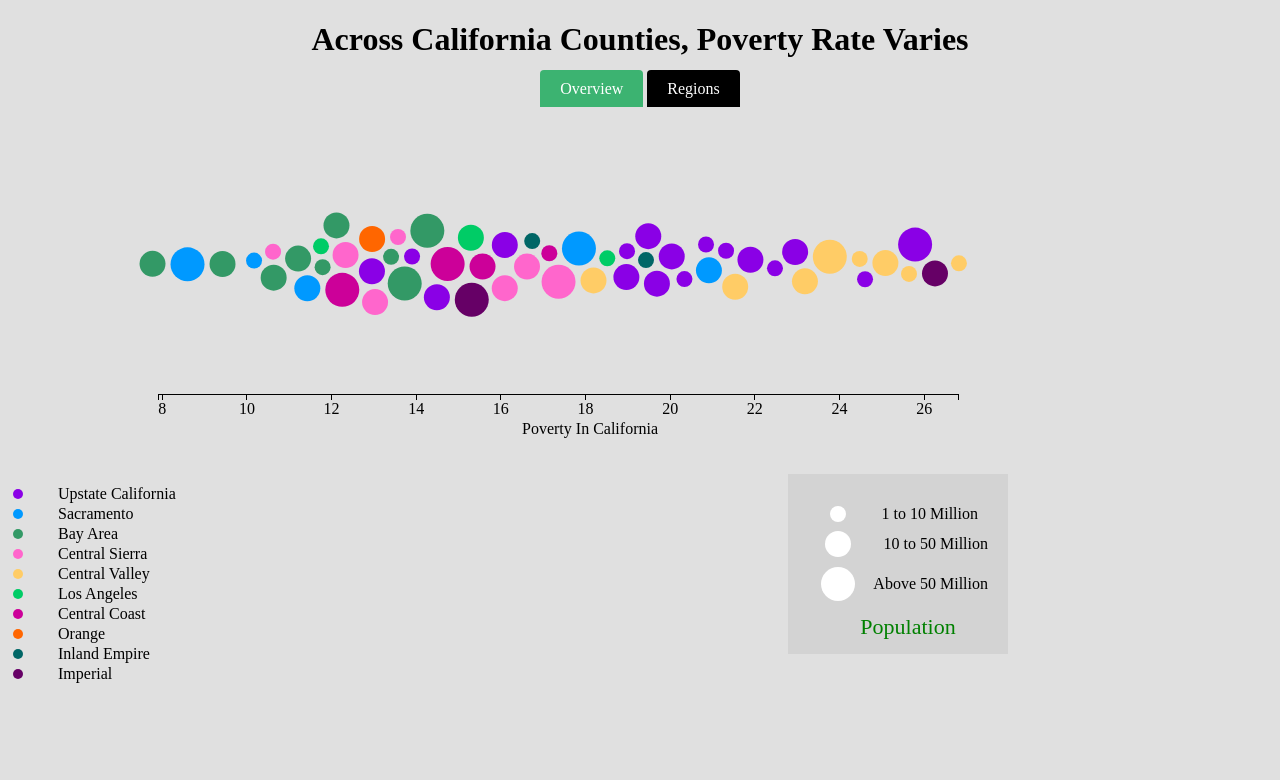
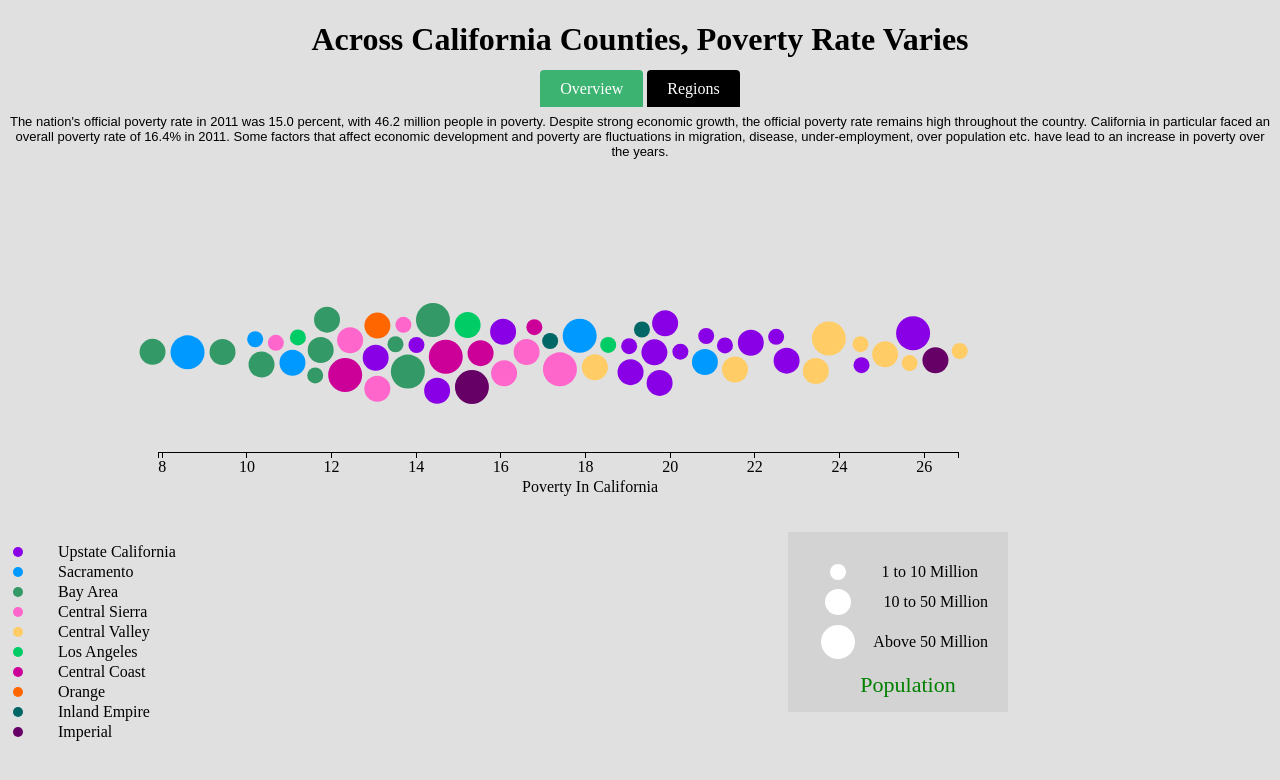
Before and after one commit to saisreepamidi/Poverty-In-California, a plain HTML site: page index.html in a window 1280 px wide. Shown: the top 780 px of the page. Drawn offline with nearby package versions, Linux system fonts and the light colour scheme.

Commit message:
Added blurb and final formatting changes

```diff
--- a/PovertyRates.js
+++ b/PovertyRates.js
@@ -147,7 +147,7 @@ function initialize(category){
 
             var yTemp;
 
-            if(category == "Poverty"){ yTemp = 150}
+            if(category == "Poverty"){ yTemp = 180}
 
             if(category == "Region"){
                 switch(d.Region){
--- a/index.html
+++ b/index.html
@@ -17,6 +17,11 @@
                 <li id="Region"  class="navbar-item" onclick="genreClick(this)">Regions</li>
             </center>
       </ul>
+
+      <p>
+          The nation's official poverty rate in 2011 was 15.0 percent, with 46.2 million people in poverty. Despite strong economic growth, the official poverty rate remains high throughout the country. California in particular faced an overall poverty rate of 16.4% in 2011. Some factors that affect economic development and poverty are fluctuations in migration, disease, under-employment, over population etc. have lead to an increase in poverty over the years.
+      </p>
+
   </head>
 
     <body>
```
